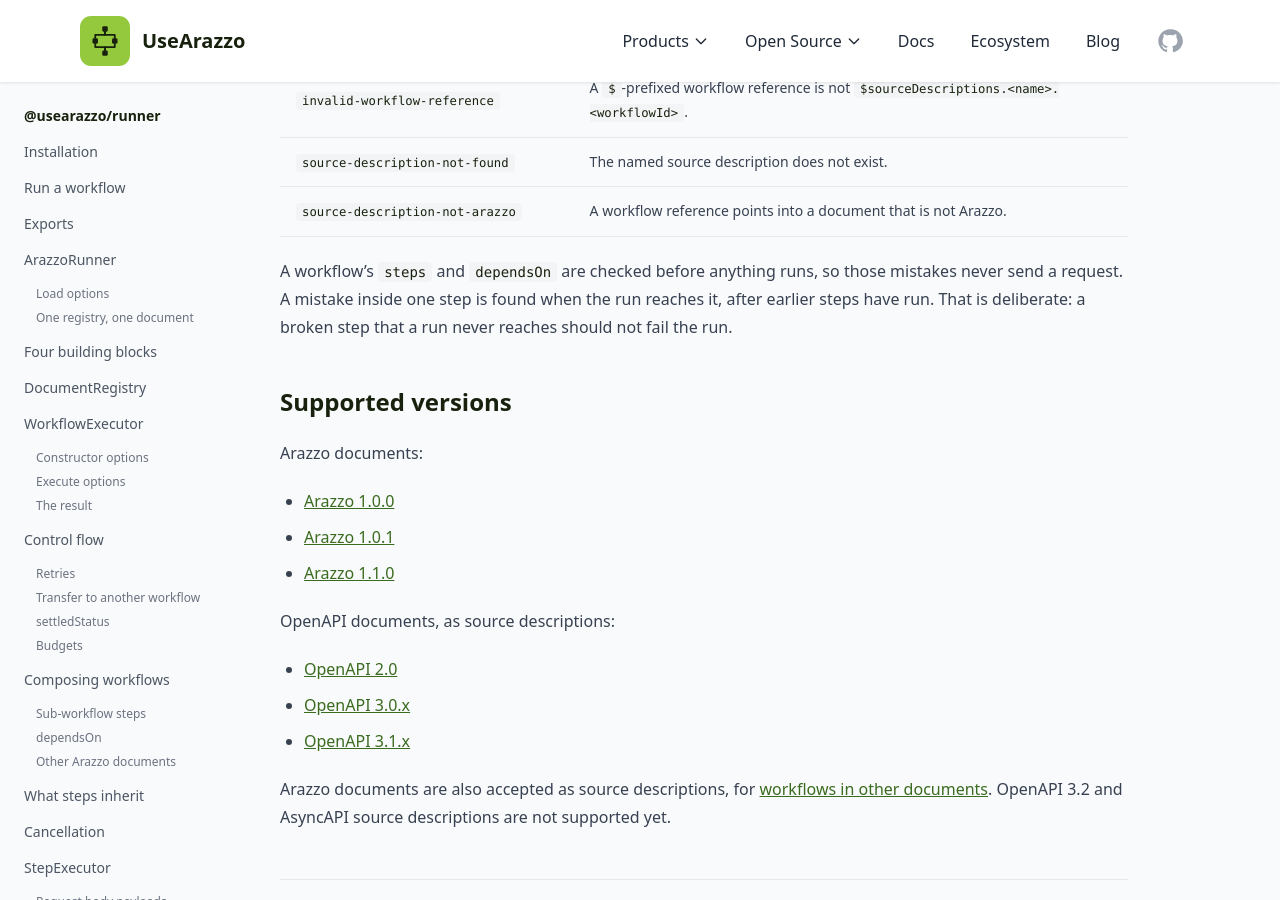
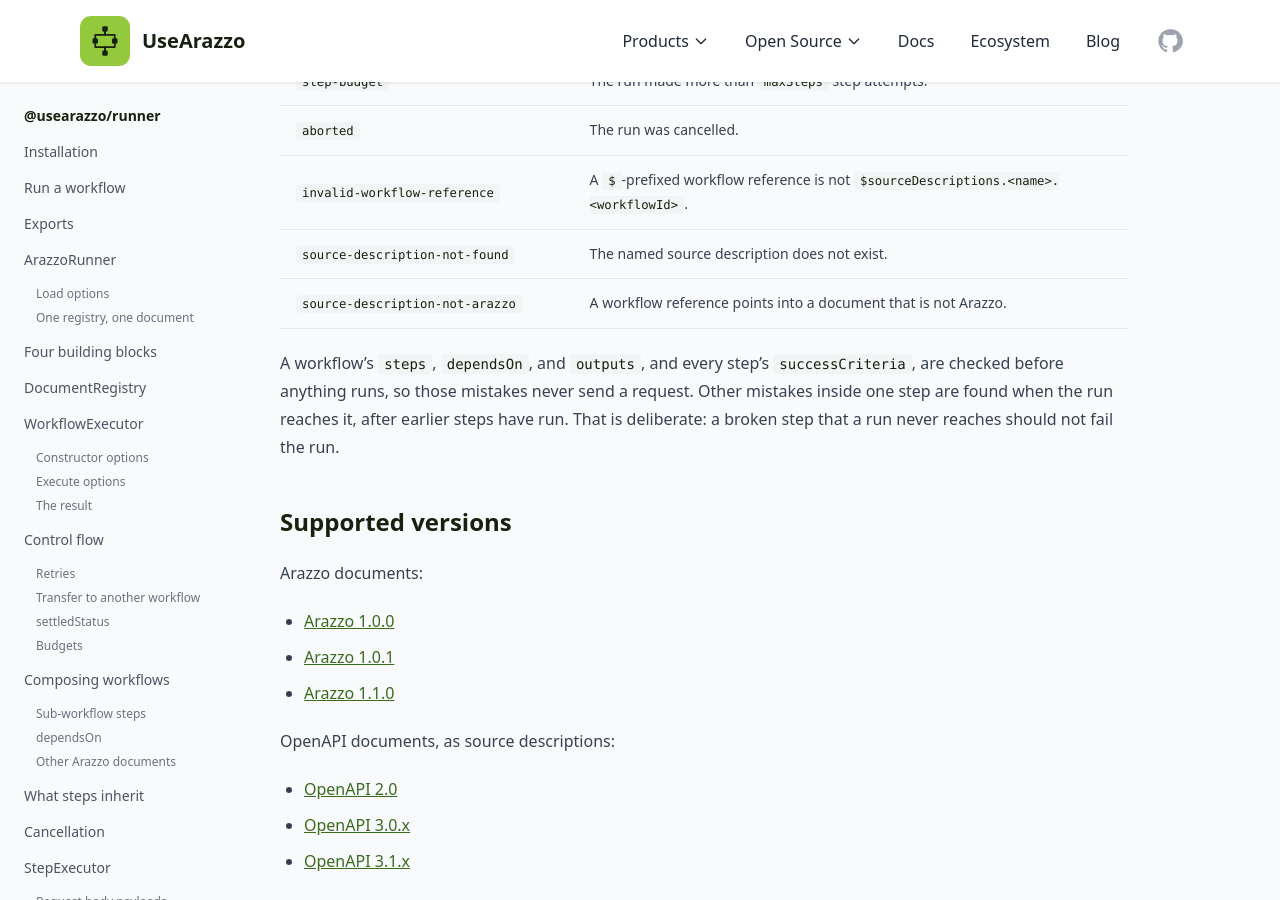
Before and after one commit to usearazzo/website, a Jekyll site: the page built from _reference/runner.md, in a window 1280 px wide and 900 px high, scrolled down 25300 px. Built offline with Jekyll 4.4.1, drawn with Linux system fonts in a browser that asks for light colours; nearby versions of some CDN libraries; some of the changed text lies outside the part shown.

Commit message:
feat(docs): document the runner's successCriteria check
Refs usearazzo/arazzo-toolkit#127

```diff
--- a/_reference/runner.md
+++ b/_reference/runner.md
@@ -631,7 +631,8 @@
 
 - a step with no operation, more than one target, or an operation that cannot be found: `ExecutionError`;
 - an `outputs` value that is not a runtime expression: `ResolverError` with `reason: 'invalid-expression'`. `$response.body.id` is not Arazzo syntax; `$response.body#/id` is;
-- a criterion `context` that is not a runtime expression, whatever the criterion `type`: `CriterionError` with `reason: 'invalid-context'`.
+- a criterion `context` that is not a runtime expression, whatever the criterion `type`: `CriterionError` with `reason: 'invalid-context'`;
+- a `successCriteria` that is not a list of Criterion Objects: `ResolverError` with `reason: 'malformed-criteria'` when it is not a list, or `'malformed-criterion'` when an entry is not a Criterion Object. It throws before the request, rather than skipping the entry and letting the step pass on less than the author asserted.
 
 Parameter and payload values may be literals, since the specification types them `Any`.
 
@@ -855,7 +856,7 @@
 | `source-description-not-found` | The named source description does not exist. |
 | `source-description-not-arazzo` | A workflow reference points into a document that is not Arazzo. |
 
-A workflow's `steps` and `dependsOn` are checked before anything runs, so those mistakes never send a request. A mistake inside one step is found when the run reaches it, after earlier steps have run. That is deliberate: a broken step that a run never reaches should not fail the run.
+A workflow's `steps`, `dependsOn`, and `outputs`, and every step's `successCriteria`, are checked before anything runs, so those mistakes never send a request. Other mistakes inside one step are found when the run reaches it, after earlier steps have run. That is deliberate: a broken step that a run never reaches should not fail the run.
 
 ## Supported versions {#versions}
 
```
